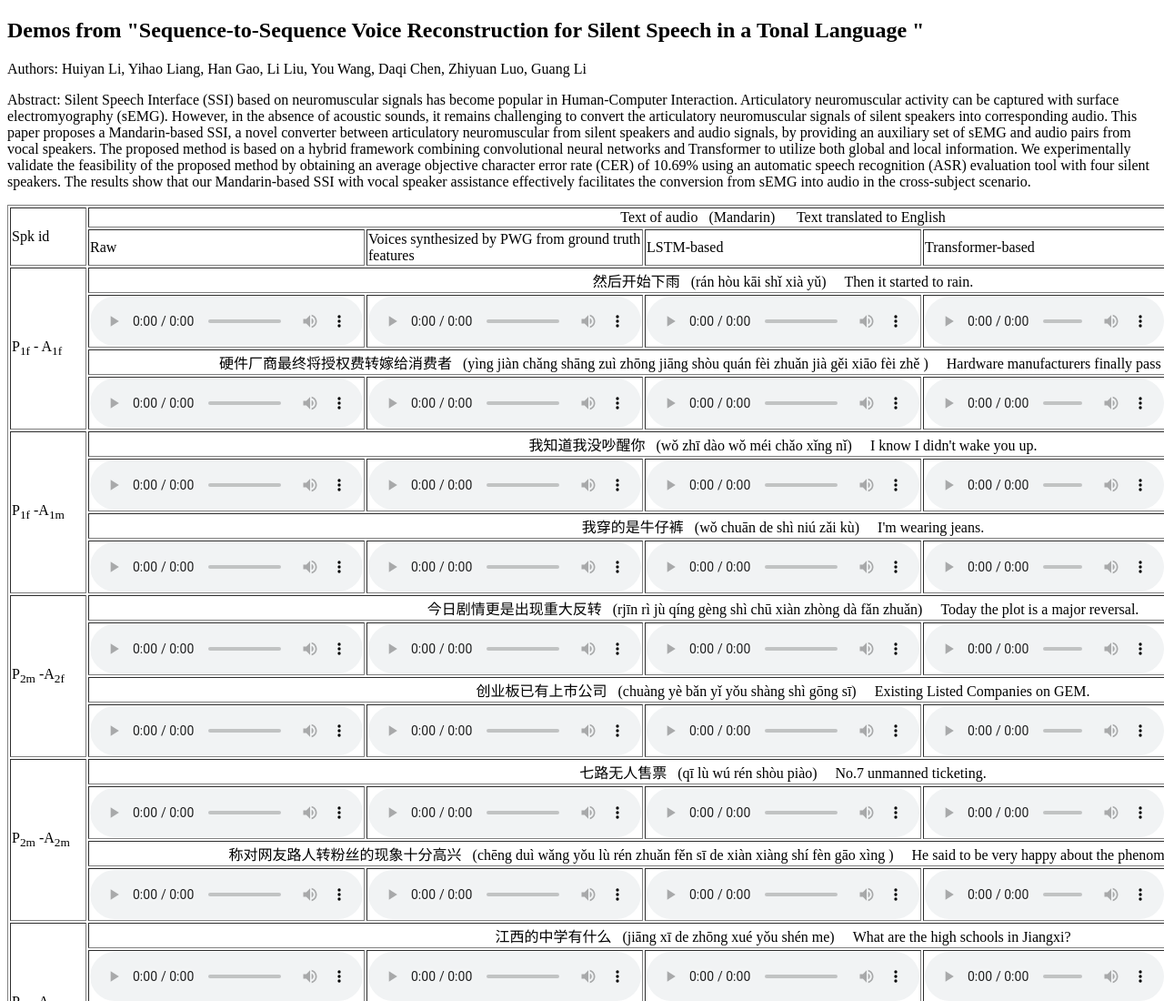
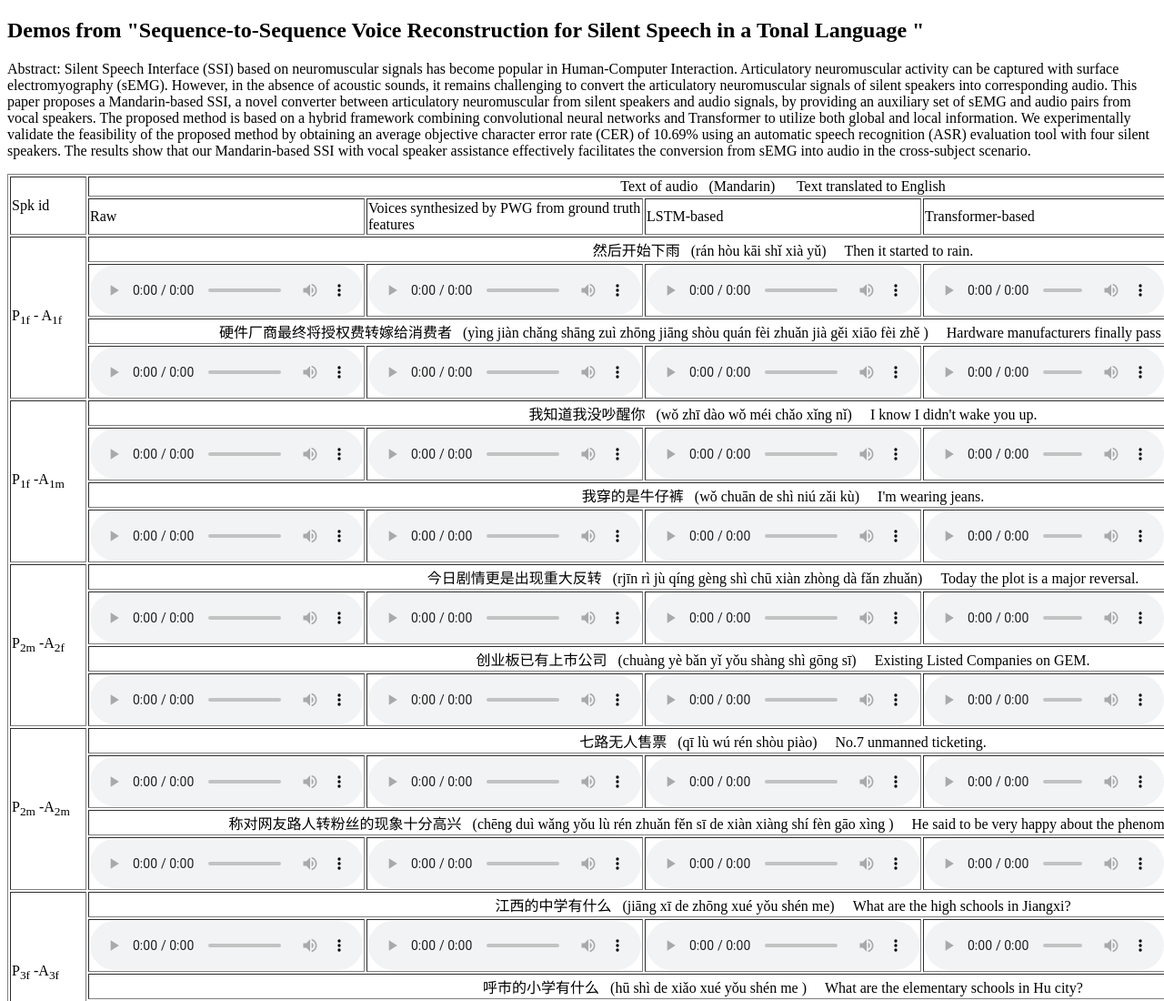
Before and after one commit to SilentVC/SilentVC.github.io, a plain HTML site: page index.html in a window 1280 px wide. Shown: the top 1100 px of the page at 91% size. Drawn offline with Linux system fonts and the light colour scheme.

Commit message:
Update index.html
Delete authors

```diff
--- a/index.html
+++ b/index.html
@@ -9,7 +9,7 @@
 <body>
 <h2>Demos from &quot;Sequence-to-Sequence Voice Reconstruction for Silent Speech in a Tonal Language &quot;</h2>
 
-<p>Authors: Huiyan Li, Yihao Liang, Han Gao, Li Liu, You Wang, Daqi Chen, Zhiyuan Luo, Guang Li</p>
+<!-- <p>Authors: Huiyan Li, Yihao Liang, Han Gao, Li Liu, You Wang, Daqi Chen, Zhiyuan Luo, Guang Li</p> -->
 
 <p>Abstract: Silent Speech Interface (SSI) based on neuromuscular signals has become popular in Human-Computer Interaction. Articulatory neuromuscular activity can be captured with surface electromyography (sEMG). However, in the absence of acoustic sounds, it remains challenging to convert the articulatory neuromuscular signals of silent speakers into corresponding audio. This paper proposes a Mandarin-based SSI, a novel converter between articulatory neuromuscular from silent speakers and audio signals, by providing an auxiliary set of sEMG and audio pairs from vocal speakers. The proposed method is based on a hybrid framework combining convolutional neural networks and Transformer to utilize both global and local information. We experimentally validate the feasibility of the proposed method by obtaining an average objective character error rate (CER) of 10.69% using an automatic speech recognition (ASR) evaluation tool with four silent speakers. The results show that our Mandarin-based SSI with vocal speaker assistance effectively facilitates the conversion from sEMG into audio in the cross-subject scenario.</p>
 
```
